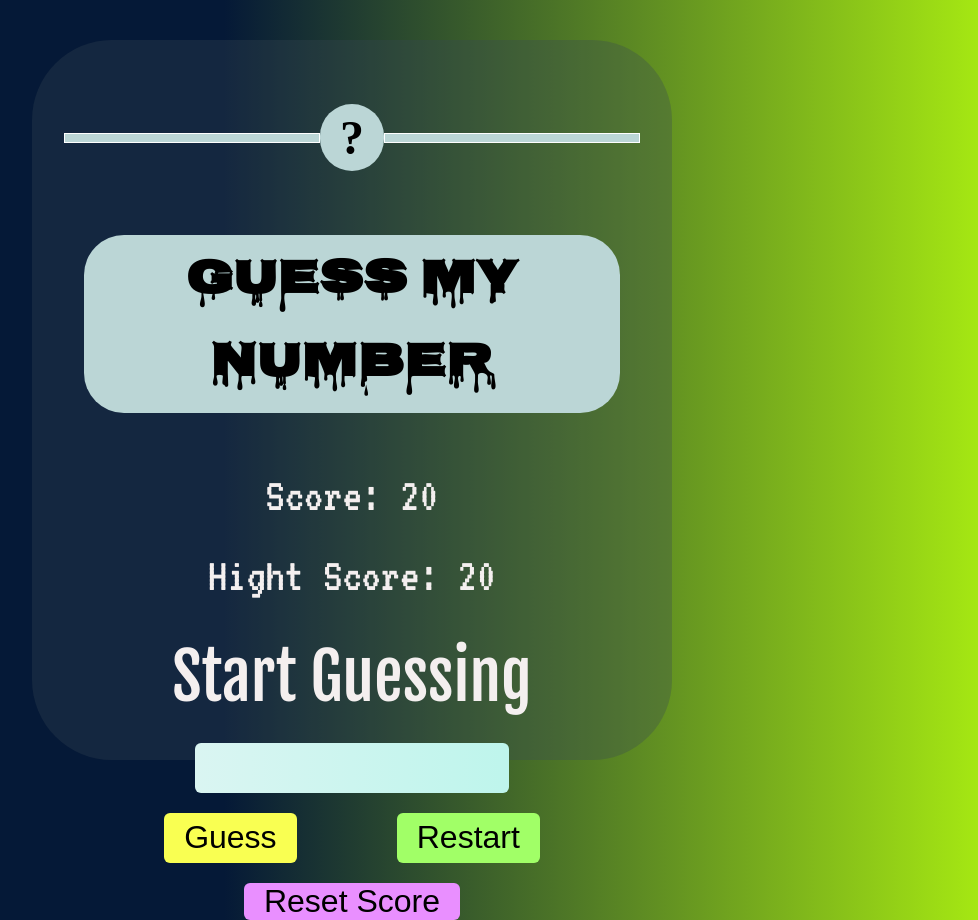
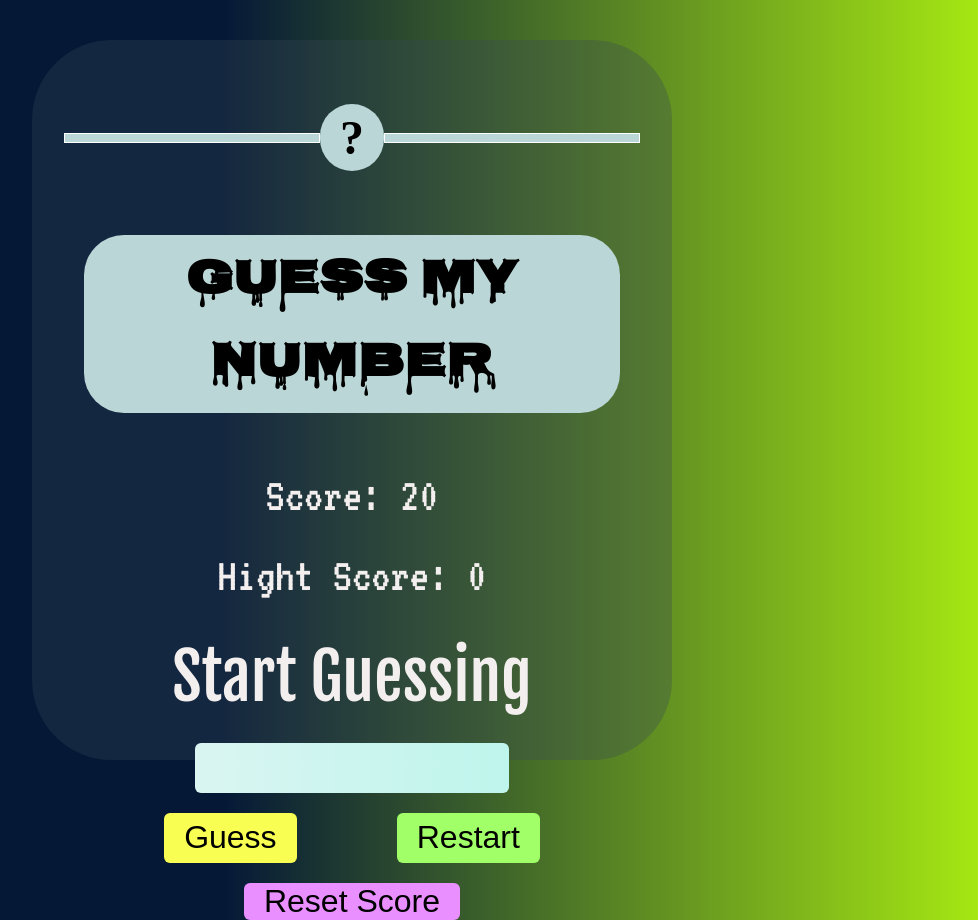
Before and after one commit to Gosia-Magdzik/guess-my-number, a React (Create React App) app: page / in a window 1280 px wide. Shown: the whole page, without its empty margins (288-1266 px from the left). Built offline with nearby package versions, Linux system fonts and the light colour scheme; a web font is replaced by a local one.

Commit message:
storage hightScore in LocalStorage. HightScore set, useEffect

```diff
--- a/src/components/GameDisplayer/index.tsx
+++ b/src/components/GameDisplayer/index.tsx
@@ -1,4 +1,4 @@
-import { SetStateAction, useState } from 'react'
+import { useEffect, useState } from 'react'
 import { Wrapper,
         Container,
         TopSection,
@@ -27,6 +27,12 @@ export const GameDisplayer:React.FC<TypeProp> = ({randNum}) => {
 
     const [score, setScore] = useState<number>(20);
 
+    const [highScore, setHighScore] = useState<number>(
+        localStorage.getItem("highScore")
+            ? parseInt(localStorage.getItem("highScore")!)
+            : 0
+        );
+
     const inputHandler = (event: React.ChangeEvent<HTMLInputElement>) => {
         setCheckValue(parseInt(event.target.value))
     }
@@ -51,6 +57,13 @@ export const GameDisplayer:React.FC<TypeProp> = ({randNum}) => {
         }
     };
 
+    useEffect(() => {
+        if(correctAnswer) {
+           setHighScore(score);
+           localStorage.setItem("highScore", score.toString());
+        }
+    }, [correctAnswer, score, highScore])
+
     return (
     <Wrapper>
         <Container>
@@ -64,7 +77,7 @@ export const GameDisplayer:React.FC<TypeProp> = ({randNum}) => {
             </Title>
             <MiddleSection>
                 <Paragraph>Score: <span>{score}</span></Paragraph>
-                <Paragraph>Hight Score: <span>20</span></Paragraph>
+                <Paragraph>Hight Score: <span>{highScore}</span></Paragraph>
                 <Paragraph>{output}</Paragraph>
             </MiddleSection>
             <InputArea>
```
